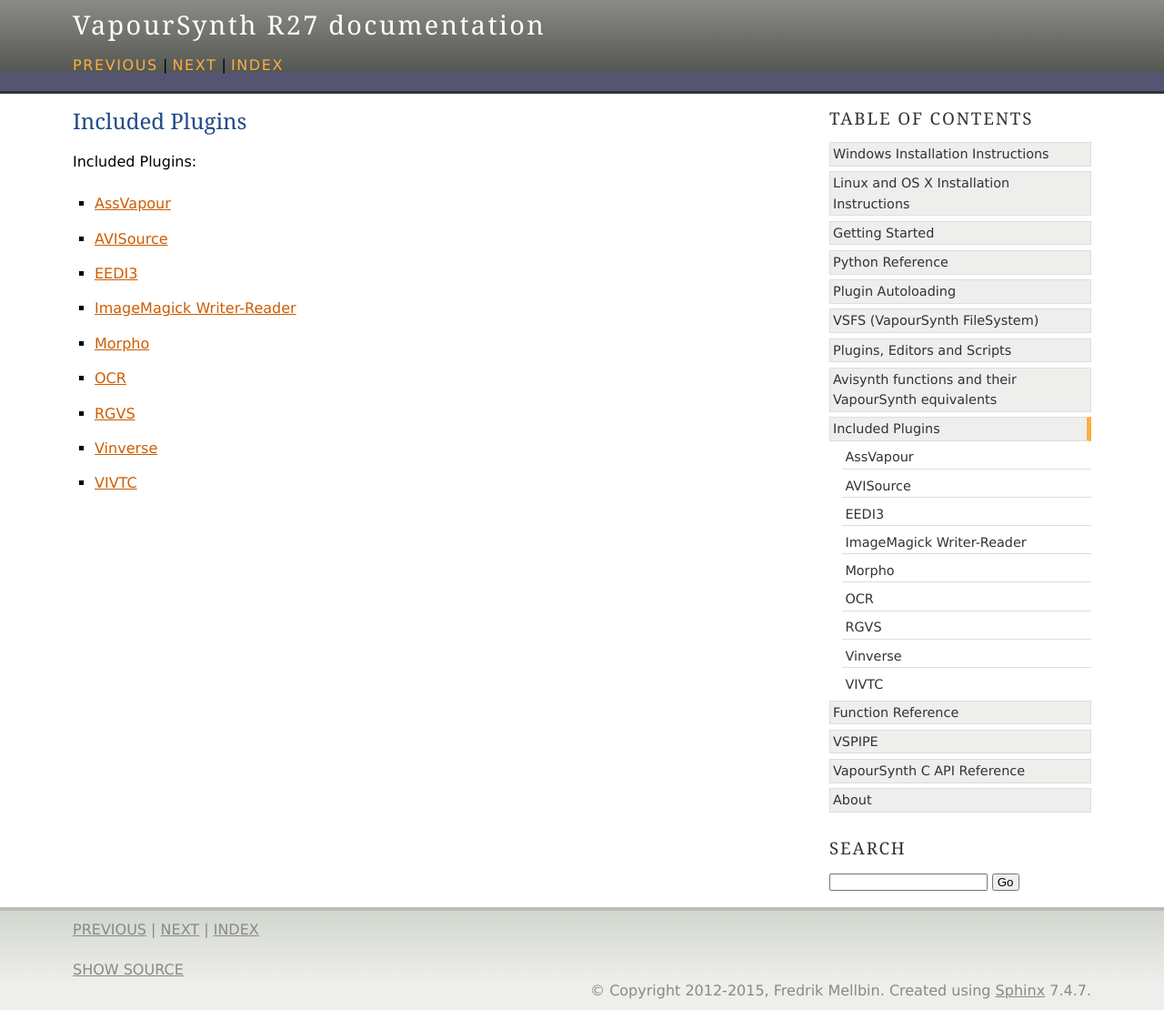
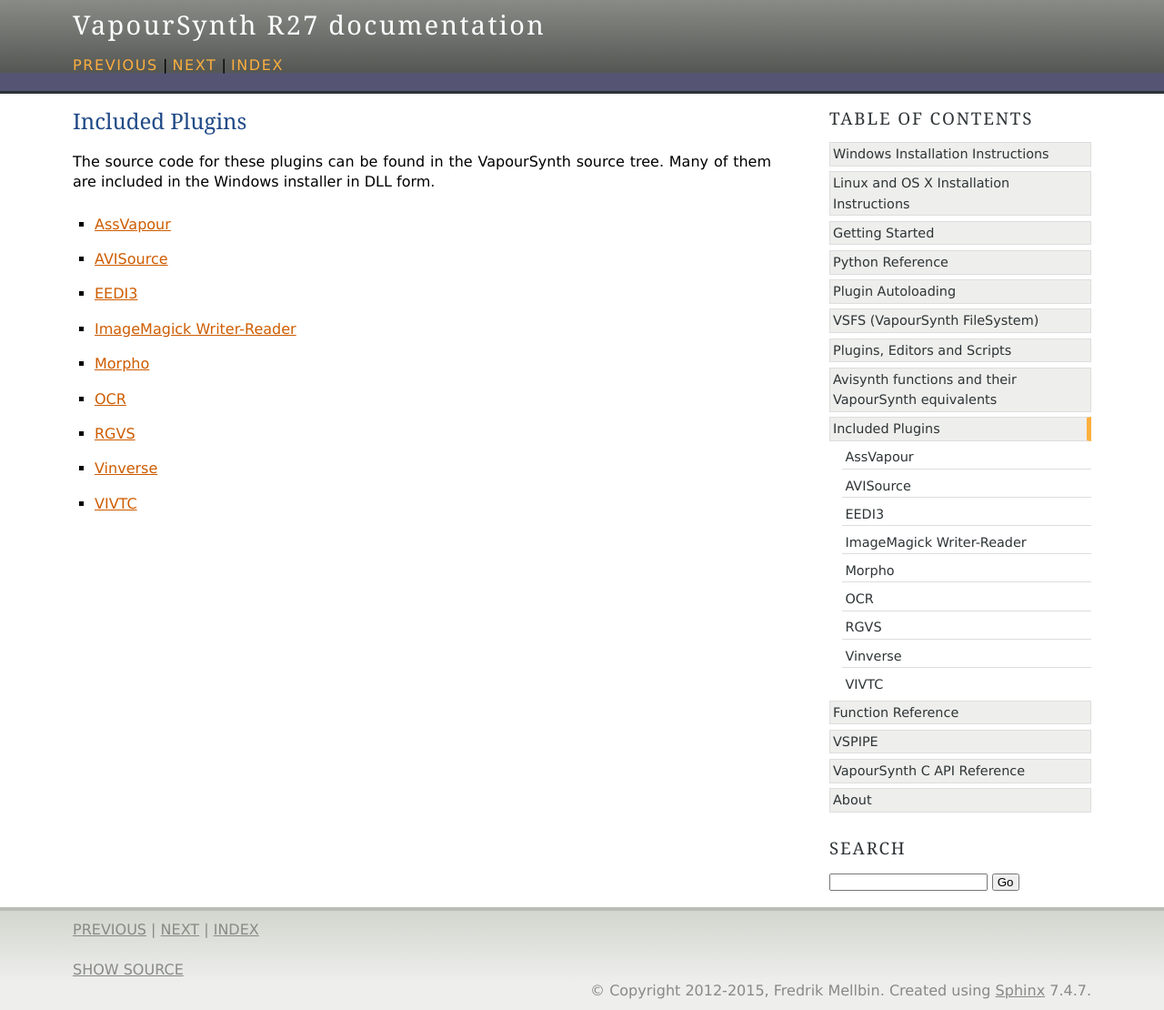
Before and after one commit to vapoursynth/vapoursynth, a Sphinx documentation site: the page built from doc/includedplugins.rst, in a window 1280 px wide. Shown: the whole page at 91% size. Built offline with Sphinx 7.4.7, drawn with Linux system fonts in a browser that asks for light colours; formulas are drawn with MathJax 3.

Commit message:
doc: Not all "included plugins" are in the installer

```diff
--- a/doc/includedplugins.rst
+++ b/doc/includedplugins.rst
@@ -1,7 +1,8 @@
 Included Plugins
 ================
 
-Included Plugins:
+The source code for these plugins can be found in the VapourSynth source
+tree. Many of them are included in the Windows installer in DLL form.
 
 .. toctree::
    :maxdepth: 2
```
